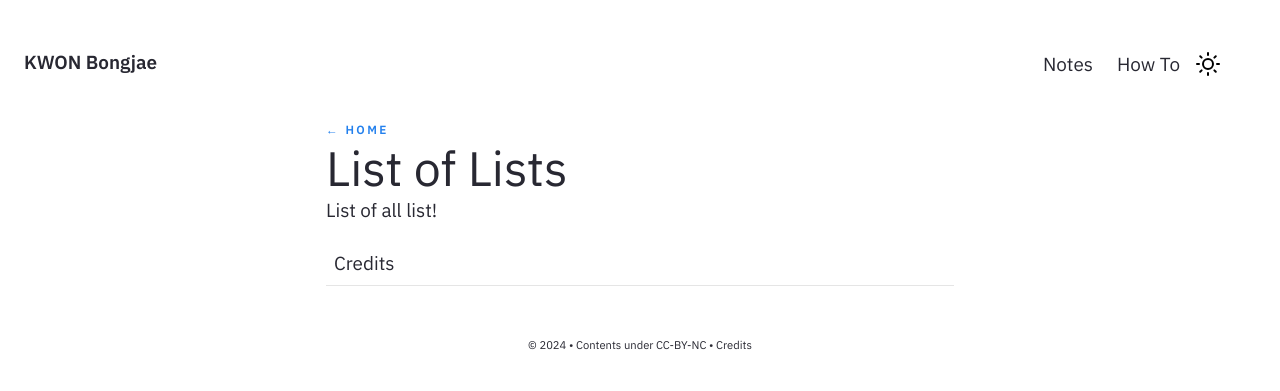
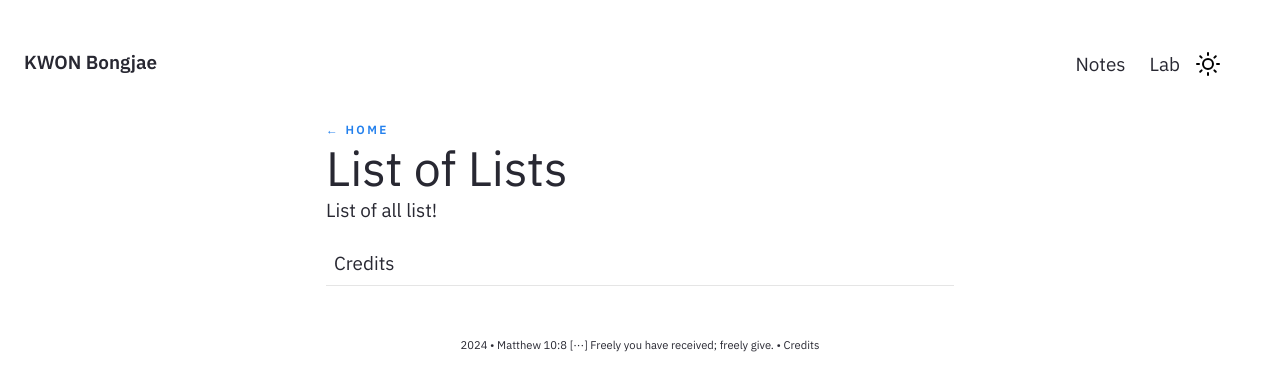
Before and after one commit to bongjaekwon/bongjaekwon.github.io, a Jekyll site: the page built from pages/lists.md, in a window 1280 px wide. Shown: the top 391 px of the page. Built offline with Jekyll 4.4.1, drawn with Linux system fonts in a browser that asks for light colours; nearby versions of some CDN libraries; library files that are not in the unit come from our copies.

Commit message:
change homepage to my info4

```diff
--- a/_config.yml
+++ b/_config.yml
@@ -30,8 +30,8 @@ baseurl: ""
 heading: KWON Bongjae # Change this
 content: KWON's study
 copyright:
-  year: © 2024
-  msg: Contents under CC-BY-NC
+  year: 2024
+  msg: Matthew 10:8  [···] Freely you have received; freely give.
 
 # Set title and content for private & broken link tooltop
 privatelinks:
--- a/_includes/Nav.html
+++ b/_includes/Nav.html
@@ -57,7 +57,7 @@
           Notes
         </a>
         <a href="../post/how-to" class="navbar-item">
-          How To
+          Lab
         </a>
 
 
```
